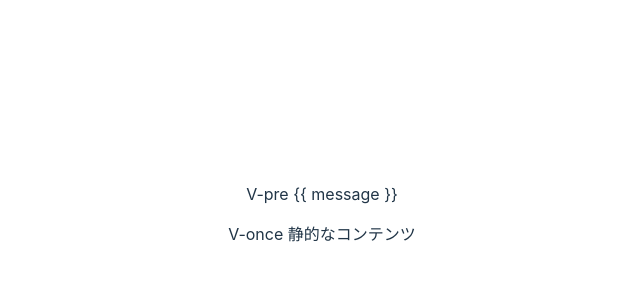
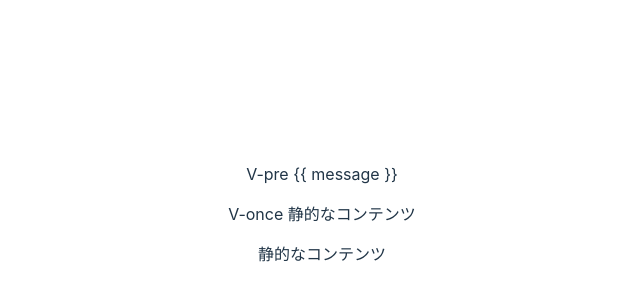
Before and after one commit to 2nofa11/NekoBook, a Vue app: page / in a window 1280 px wide. Shown: the part 186-486 px from the top of the page, without its empty margins (318-958 px from the left). Built offline with nearby package versions, Linux system fonts and the light colour scheme.

Commit message:
p89 v-textで文字をバインドできる

```diff
--- a/src/components/Section12.vue
+++ b/src/components/Section12.vue
@@ -1,6 +1,7 @@
 <template>
   <p :href="url" v-pre>V-pre {{ message }}</p>
   <p :href="url" v-once>V-once {{ message }}</p>
+  <p v-text="message"></p>
 </template>
 
 <script lang="ts">
```
